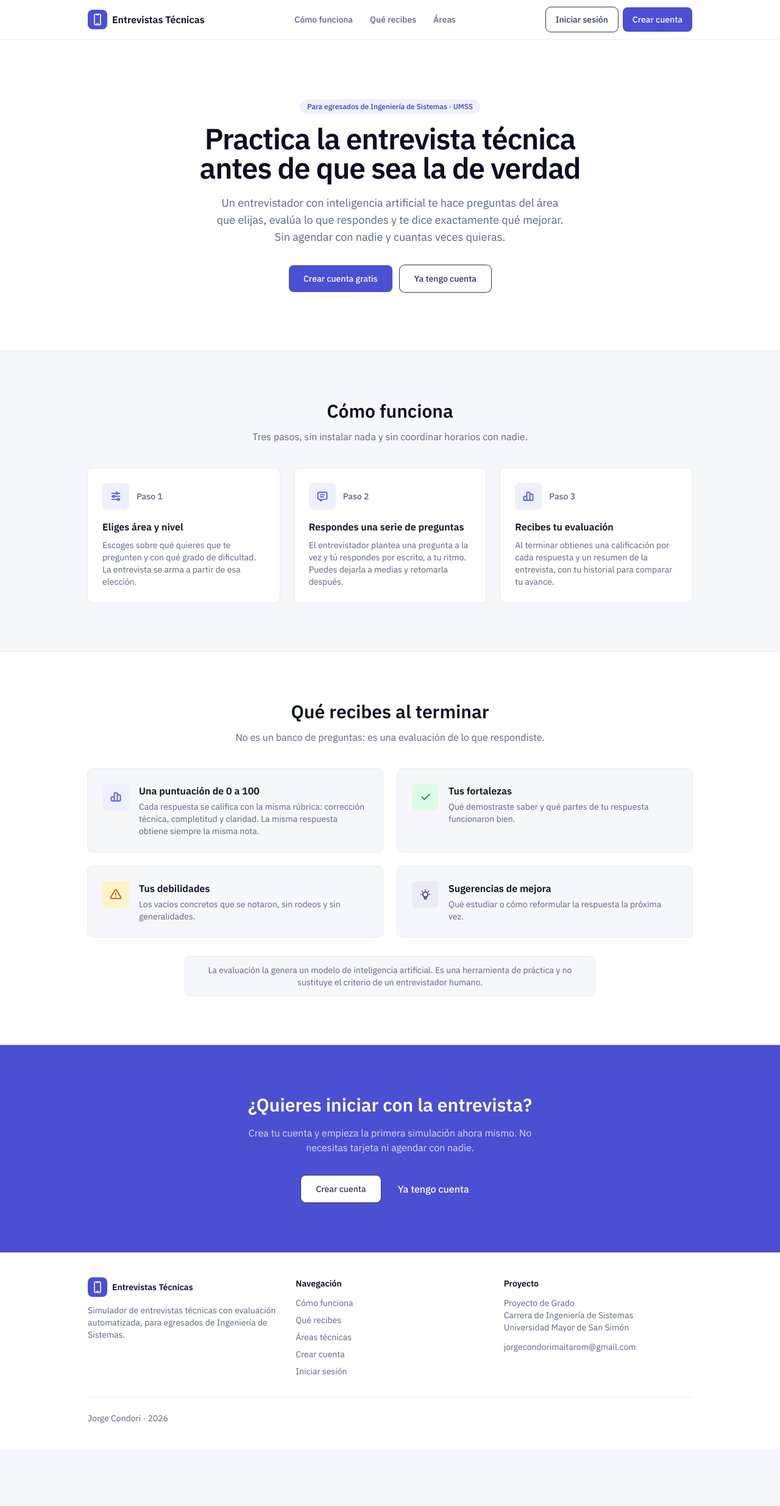
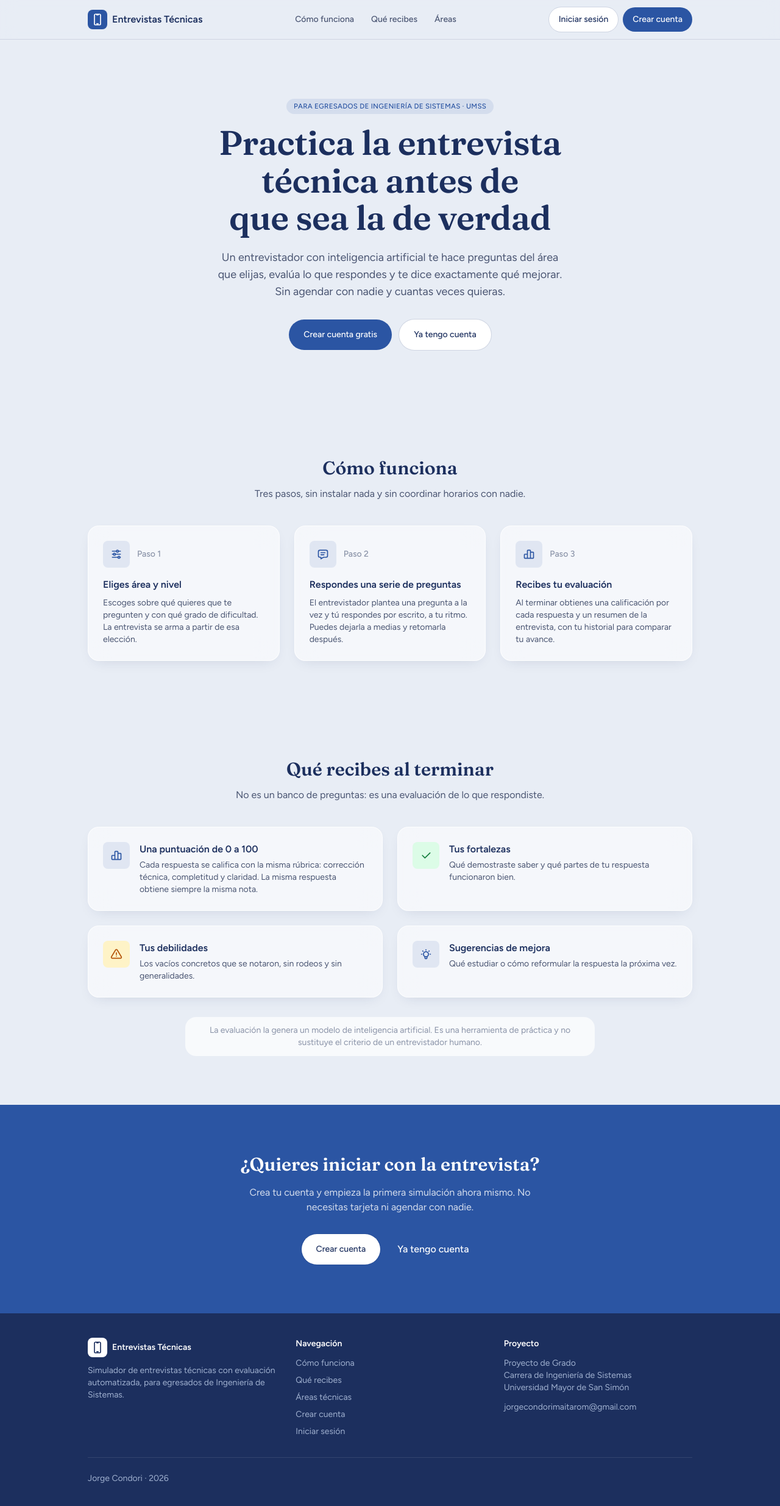
Before and after one commit to jorgeC00M/Sistema-Entrevista-Tecnica-Desarrollo-Sofware, a React (Vite) app in the folder frontend/: page / in a window 1280 px wide. Shown: the top 2470 px of the page at 61% size. Before the commit the page ends 2376 px from the top, so only its background shows below. Built offline with nearby package versions, Linux system fonts and the light colour scheme; no server answers.

Commit message:
feat: Agregando nnuevo estilo al landing page

```diff
--- a/frontend/src/features/landing/components/FooterLanding.tsx
+++ b/frontend/src/features/landing/components/FooterLanding.tsx
@@ -9,47 +9,47 @@ const ANIO = new Date().getFullYear()
 
 export default function FooterLanding() {
   return (
-    <footer className="border-t border-tinta-100 bg-white">
+    <footer className="bg-vidrio-ink">
       <div className="mx-auto max-w-5xl px-4 py-10">
         <div className="grid gap-8 sm:grid-cols-3">
           <div>
-            <div className="flex items-center gap-2 text-tinta-950">
-              <span className="flex h-8 w-8 items-center justify-center rounded-control bg-iris-600 text-white">
+            <div className="flex items-center gap-2 text-white">
+              <span className="flex h-8 w-8 items-center justify-center rounded-control bg-white text-vidrio-ink">
                 <Icono nombre="marca" className="h-5 w-5" />
               </span>
               <span className="text-sm font-semibold">Entrevistas Técnicas</span>
             </div>
-            <p className="mt-3 text-sm text-tinta-500">
+            <p className="mt-3 text-sm text-vidrio-sidebar-muted">
               Simulador de entrevistas técnicas con evaluación automatizada, para egresados de
               Ingeniería de Sistemas.
             </p>
           </div>
 
           <nav aria-label="Secciones">
-            <h2 className="text-sm font-semibold text-tinta-950">Navegación</h2>
+            <h2 className="text-sm font-semibold text-white">Navegación</h2>
             <ul className="mt-3 space-y-2 text-sm">
               <li>
-                <a href="#como-funciona" className="text-tinta-500 hover:text-iris-600">
+                <a href="#como-funciona" className="text-vidrio-sidebar-muted hover:text-white">
                   Cómo funciona
                 </a>
               </li>
               <li>
-                <a href="#que-recibes" className="text-tinta-500 hover:text-iris-600">
+                <a href="#que-recibes" className="text-vidrio-sidebar-muted hover:text-white">
                   Qué recibes
                 </a>
               </li>
               <li>
-                <a href="#areas" className="text-tinta-500 hover:text-iris-600">
+                <a href="#areas" className="text-vidrio-sidebar-muted hover:text-white">
                   Áreas técnicas
                 </a>
               </li>
               <li>
-                <Link to="/registro" className="text-tinta-500 hover:text-iris-600">
+                <Link to="/registro" className="text-vidrio-sidebar-muted hover:text-white">
                   Crear cuenta
                 </Link>
               </li>
               <li>
-                <Link to="/login" className="text-tinta-500 hover:text-iris-600">
+                <Link to="/login" className="text-vidrio-sidebar-muted hover:text-white">
                   Iniciar sesión
                 </Link>
               </li>
@@ -57,23 +57,23 @@ export default function FooterLanding() {
           </nav>
 
           <div>
-            <h2 className="text-sm font-semibold text-tinta-950">Proyecto</h2>
-            <p className="mt-3 text-sm text-tinta-500">
+            <h2 className="text-sm font-semibold text-white">Proyecto</h2>
+            <p className="mt-3 text-sm text-vidrio-sidebar-muted">
               Proyecto de Grado
               <br />
               Carrera de Ingeniería de Sistemas
               <br />
               Universidad Mayor de San Simón
             </p>
-            <p className="mt-3 text-sm text-tinta-500">
-              <a href={`mailto:${CORREO_CONTACTO}`} className="hover:text-iris-600">
+            <p className="mt-3 text-sm text-vidrio-sidebar-muted">
+              <a href={`mailto:${CORREO_CONTACTO}`} className="hover:text-white">
                 {CORREO_CONTACTO}
               </a>
             </p>
           </div>
         </div>
 
-        <p className="mt-8 border-t border-tinta-100 pt-6 text-sm text-tinta-500">
+        <p className="mt-8 border-t border-white/10 pt-6 text-sm text-vidrio-sidebar-muted">
           {AUTOR} · {ANIO}
         </p>
       </div>
--- a/frontend/src/features/landing/components/HeaderLanding.tsx
+++ b/frontend/src/features/landing/components/HeaderLanding.tsx
@@ -21,10 +21,10 @@ const SECCIONES = [
  */
 export default function HeaderLanding() {
   return (
-    <header className="sticky top-0 z-20 border-b border-tinta-100 bg-white/90 backdrop-blur">
+    <header className="sticky top-0 z-20 border-b border-vidrio-linea bg-vidrio-bg/80 backdrop-blur-md">
       <div className="mx-auto flex max-w-5xl items-center justify-between gap-4 px-4 py-3">
-        <Link to="/" className="flex shrink-0 items-center gap-2 text-tinta-950">
-          <span className="flex h-8 w-8 items-center justify-center rounded-control bg-iris-600 text-white">
+        <Link to="/" className="flex shrink-0 items-center gap-2 text-vidrio-ink">
+          <span className="flex h-8 w-8 items-center justify-center rounded-control bg-vidrio-acento text-white">
             <Icono nombre="marca" className="h-5 w-5" />
           </span>
           <span className="text-sm font-semibold sm:text-base">Entrevistas Técnicas</span>
@@ -37,7 +37,7 @@ export default function HeaderLanding() {
             <a
               key={s.href}
               href={s.href}
-              className="rounded-control px-3 py-2 text-sm font-medium text-tinta-500 transition hover:bg-tinta-100 hover:text-tinta-950"
+              className="rounded-control px-3 py-2 text-sm font-medium text-vidrio-texto transition hover:bg-vidrio-field hover:text-vidrio-ink"
             >
               {s.etiqueta}
             </a>
@@ -46,10 +46,14 @@ export default function HeaderLanding() {
 
         <div className="flex shrink-0 items-center gap-2">
           <Link to="/login">
-            <Boton variante="secundario">Iniciar sesión</Boton>
+            <Boton variante="vidrio-secundario" forma="pildora">
+              Iniciar sesión
+            </Boton>
           </Link>
           <Link to="/registro" className="hidden sm:block">
-            <Boton>Crear cuenta</Boton>
+            <Boton variante="vidrio" forma="pildora">
+              Crear cuenta
+            </Boton>
           </Link>
         </div>
       </div>
--- a/frontend/src/features/landing/pages/EntradaRaiz.tsx
+++ b/frontend/src/features/landing/pages/EntradaRaiz.tsx
@@ -15,7 +15,7 @@ import LandingPage from '@/features/landing/pages/LandingPage'
 export default function EntradaRaiz() {
   const { usuario, cargando } = useAuth()
 
-  if (cargando) return <Spinner texto="Verificando sesión…" />
+  if (cargando) return <Spinner texto="Verificando sesión…" tono="vidrio" />
   if (usuario) return <Navigate to="/nueva-entrevista" replace />
 
   return <LandingPage />
--- a/frontend/src/features/landing/pages/LandingPage.tsx
+++ b/frontend/src/features/landing/pages/LandingPage.tsx
@@ -17,7 +17,11 @@ export default function LandingPage() {
   const hayAreas = (catalogos?.areas.length ?? 0) > 0
 
   return (
-    <div className="min-h-screen bg-white">
+    // Sistema "vidrio": fondo y tipografía propios de toda la landing,
+    // fijados una sola vez aquí — el resto del árbol hereda por cascada,
+    // igual que RutaProtegida.tsx en el dashboard y TarjetaAuth.tsx en
+    // login/registro. tinta/iris no aparecen en ningún hijo de este nodo.
+    <div className="min-h-screen bg-vidrio-bg font-['Figtree'] text-vidrio-texto">
       <a href="#contenido" className="salto-al-contenido">
         Saltar al contenido
       </a>
--- a/frontend/src/features/landing/sections/AreasTecnicas.tsx
+++ b/frontend/src/features/landing/sections/AreasTecnicas.tsx
@@ -11,34 +11,37 @@ export default function AreasTecnicas({ areas, niveles }: Props) {
   const { ref, visible } = useRevelarAlEntrar<HTMLElement>()
 
   return (
-    <section id="areas" ref={ref} className="scroll-mt-20 bg-tinta-50">
+    <section id="areas" ref={ref} className="scroll-mt-20">
       <div className={`mx-auto max-w-5xl px-4 py-16 sm:py-20 ${clasesRevelado(visible)}`}>
-        <h2 className="text-center text-2xl font-bold text-tinta-950 sm:text-3xl">
+        <h2 className="text-center font-serif text-2xl font-semibold text-vidrio-ink sm:text-3xl">
           Áreas que puedes practicar
         </h2>
-        <p className="mx-auto mt-3 max-w-xl text-center text-tinta-500">
+        <p className="mx-auto mt-3 max-w-xl text-center text-vidrio-texto">
           Elige una y decide el nivel al que quieres que te exijan.
         </p>
 
         <div className="mt-10 grid gap-6 sm:grid-cols-2">
           {areas.map((area) => (
-            <div key={area.codigo} className="rounded-superficie bg-white p-6 ring-1 ring-tinta-100">
-              <span className="flex h-11 w-11 items-center justify-center rounded-control bg-iris-50 text-iris-600">
+            <div
+              key={area.codigo}
+              className="rounded-vidrio border border-vidrio-borde bg-vidrio-card p-6 shadow-[0_8px_24px_-12px_rgba(28,47,94,0.18)] backdrop-blur-[18px]"
+            >
+              <span className="flex h-11 w-11 items-center justify-center rounded-control bg-vidrio-acento-suave text-vidrio-acento">
                 <Icono nombre="area" />
               </span>
-              <h3 className="mt-4 text-base font-semibold text-tinta-950">{area.nombre}</h3>
-              <p className="mt-1 text-sm text-tinta-500">{area.descripcion}</p>
+              <h3 className="mt-4 text-base font-semibold text-vidrio-ink">{area.nombre}</h3>
+              <p className="mt-1 text-sm text-vidrio-texto">{area.descripcion}</p>
             </div>
           ))}
         </div>
 
         {niveles.length > 0 && (
           <div className="mt-8 text-center">
-            <p className="text-sm text-tinta-500">
+            <p className="text-sm text-vidrio-texto">
               Niveles disponibles:{' '}
               {niveles.map((n, i) => (
                 <span key={n.codigo}>
-                  <span className="font-medium text-tinta-700">{n.nombre}</span>
+                  <span className="font-medium text-vidrio-ink">{n.nombre}</span>
                   {i < niveles.length - 1 && ' · '}
                 </span>
               ))}
--- a/frontend/src/features/landing/sections/CierreCTA.tsx
+++ b/frontend/src/features/landing/sections/CierreCTA.tsx
@@ -7,9 +7,9 @@ export default function CierreCTA() {
   const { ref, visible } = useRevelarAlEntrar<HTMLElement>()
 
   return (
-    <section ref={ref} className="bg-iris-600">
+    <section ref={ref} className="bg-vidrio-acento">
       <div className={`mx-auto max-w-3xl px-4 py-16 text-center sm:py-20 ${clasesRevelado(visible)}`}>
-        <h2 className="text-2xl font-bold text-balance text-white sm:text-3xl">
+        <h2 className="font-serif text-2xl font-semibold text-balance text-white sm:text-3xl">
           ¿Quieres iniciar con la entrevista?
         </h2>
         <p className="mx-auto mt-4 max-w-lg text-white/80">
@@ -19,9 +19,13 @@ export default function CierreCTA() {
 
         <div className="mt-8 flex flex-col items-center justify-center gap-3 sm:flex-row">
           <Link to="/registro" className="w-full sm:w-auto">
-            {/* Botón blanco sobre iris: la variante secundaria ya es blanca
+            {/* Botón blanco sobre el acento: vidrio-secundario ya es blanco
                 con anillo, que es exactamente el contraste que hace falta aquí. */}
-            <Boton variante="secundario" className="w-full px-6 py-3 text-base sm:w-auto">
+            <Boton
+              variante="vidrio-secundario"
+              forma="pildora"
+              className="h-[50px] w-full px-6 text-base sm:w-auto"
+            >
               Crear cuenta
             </Boton>
           </Link>
--- a/frontend/src/features/landing/sections/ComoFunciona.tsx
+++ b/frontend/src/features/landing/sections/ComoFunciona.tsx
@@ -32,12 +32,12 @@ export default function ComoFunciona({ totalPreguntas }: Props) {
   ]
 
   return (
-    <section id="como-funciona" ref={ref} className="scroll-mt-20 bg-tinta-50">
+    <section id="como-funciona" ref={ref} className="scroll-mt-20">
       <div className={`mx-auto max-w-5xl px-4 py-16 sm:py-20 ${clasesRevelado(visible)}`}>
-        <h2 className="text-center text-2xl font-bold text-tinta-950 sm:text-3xl">
+        <h2 className="text-center font-serif text-2xl font-semibold text-vidrio-ink sm:text-3xl">
           Cómo funciona
         </h2>
-        <p className="mx-auto mt-3 max-w-xl text-center text-tinta-500">
+        <p className="mx-auto mt-3 max-w-xl text-center text-vidrio-texto">
           Tres pasos, sin instalar nada y sin coordinar horarios con nadie.
         </p>
 
@@ -45,16 +45,16 @@ export default function ComoFunciona({ totalPreguntas }: Props) {
           {pasos.map((paso, indice) => (
             <li
               key={paso.titulo}
-              className="rounded-superficie bg-white p-6 ring-1 ring-tinta-100"
+              className="rounded-vidrio border border-vidrio-borde bg-vidrio-card p-6 shadow-[0_8px_24px_-12px_rgba(28,47,94,0.18)] backdrop-blur-[18px]"
             >
               <div className="flex items-center gap-3">
-                <span className="flex h-11 w-11 shrink-0 items-center justify-center rounded-control bg-iris-50 text-iris-600">
+                <span className="flex h-11 w-11 shrink-0 items-center justify-center rounded-control bg-vidrio-acento-suave text-vidrio-acento">
                   <Icono nombre={paso.icono} />
                 </span>
-                <span className="text-sm font-medium text-tinta-500">Paso {indice + 1}</span>
+                <span className="text-sm font-medium text-vidrio-muted">Paso {indice + 1}</span>
               </div>
-              <h3 className="mt-4 text-base font-semibold text-tinta-950">{paso.titulo}</h3>
-              <p className="mt-2 text-sm text-tinta-500">{paso.texto}</p>
+              <h3 className="mt-4 text-base font-semibold text-vidrio-ink">{paso.titulo}</h3>
+              <p className="mt-2 text-sm text-vidrio-texto">{paso.texto}</p>
             </li>
           ))}
         </ol>
--- a/frontend/src/features/landing/sections/Hero.tsx
+++ b/frontend/src/features/landing/sections/Hero.tsx
@@ -8,17 +8,29 @@ interface Props {
 
 export default function Hero({ totalPreguntas }: Props) {
   return (
-    <section className="border-b border-tinta-100 bg-white">
+    <section className="relative overflow-hidden">
+      {/* Manchas decorativas: puramente ornamentales, para que el efecto de
+          vidrio de las tarjetas más abajo tenga algo de color detrás sobre
+          lo que recortarse. Sin imágenes nuevas, solo CSS. */}
+      <div
+        aria-hidden="true"
+        className="pointer-events-none absolute -top-24 left-1/2 -z-10 h-[26rem] w-[26rem] -translate-x-[60%] rounded-full bg-vidrio-acento-suave blur-3xl"
+      />
+      <div
+        aria-hidden="true"
+        className="pointer-events-none absolute top-10 right-1/2 -z-10 h-[20rem] w-[20rem] translate-x-[70%] rounded-full bg-vidrio-acento-suave blur-3xl"
+      />
+
       <div className="mx-auto max-w-3xl px-4 py-16 text-center sm:py-24">
-        <p className="mb-4 inline-block rounded-full bg-iris-50 px-3 py-1 text-xs font-medium text-iris-700">
+        <p className="mb-4 inline-block rounded-full bg-vidrio-acento-suave px-3 py-1 text-[0.72rem] font-medium tracking-wide text-vidrio-acento uppercase">
           Para egresados de Ingeniería de Sistemas · UMSS
         </p>
 
-        <h1 className="text-3xl font-bold tracking-tight text-balance text-tinta-950 sm:text-5xl">
+        <h1 className="font-serif text-[2.8rem] leading-[1.1] font-semibold tracking-[-0.01em] text-balance text-vidrio-ink sm:text-[3.5rem]">
           Practica la entrevista técnica antes de que sea la de verdad
         </h1>
 
-        <p className="mx-auto mt-5 max-w-xl text-base text-tinta-500 sm:text-lg">
+        <p className="mx-auto mt-5 max-w-xl text-base text-vidrio-texto sm:text-lg">
           Un entrevistador con inteligencia artificial te hace preguntas del área que elijas,
           evalúa lo que respondes y te dice exactamente qué mejorar. Sin agendar con nadie y
           cuantas veces quieras.
@@ -26,17 +38,27 @@ export default function Hero({ totalPreguntas }: Props) {
 
         <div className="mt-8 flex flex-col items-center justify-center gap-3 sm:flex-row">
           <Link to="/registro" className="w-full sm:w-auto">
-            <Boton className="w-full px-6 py-3 text-base sm:w-auto">Crear cuenta gratis</Boton>
+            <Boton
+              variante="vidrio"
+              forma="pildora"
+              className="h-[50px] w-full px-6 text-base sm:w-auto"
+            >
+              Crear cuenta gratis
+            </Boton>
           </Link>
           <Link to="/login" className="w-full sm:w-auto">
-            <Boton variante="secundario" className="w-full px-6 py-3 text-base sm:w-auto">
+            <Boton
+              variante="vidrio-secundario"
+              forma="pildora"
+              className="h-[50px] w-full px-6 text-base sm:w-auto"
+            >
               Ya tengo cuenta
             </Boton>
           </Link>
         </div>
 
         {totalPreguntas !== null && (
-          <p className="mt-6 text-sm text-tinta-500">
+          <p className="mt-6 text-sm text-vidrio-muted">
             {totalPreguntas} preguntas por entrevista · Respuestas escritas · Resultados al
             instante
           </p>
--- a/frontend/src/features/landing/sections/QueRecibes.tsx
+++ b/frontend/src/features/landing/sections/QueRecibes.tsx
@@ -8,7 +8,7 @@ const ENTREGABLES: { icono: NombreDeIcono; titulo: string; texto: string; color:
     titulo: 'Una puntuación de 0 a 100',
     texto:
       'Cada respuesta se califica con la misma rúbrica: corrección técnica, completitud y claridad. La misma respuesta obtiene siempre la misma nota.',
-    color: 'bg-iris-50 text-iris-600',
+    color: 'bg-vidrio-acento-suave text-vidrio-acento',
   },
   {
     icono: 'fortaleza',
@@ -26,7 +26,7 @@ const ENTREGABLES: { icono: NombreDeIcono; titulo: string; texto: string; color:
     icono: 'sugerencia',
     titulo: 'Sugerencias de mejora',
     texto: 'Qué estudiar o cómo reformular la respuesta la próxima vez.',
-    color: 'bg-tinta-100 text-tinta-700',
+    color: 'bg-vidrio-acento-suave text-vidrio-acento',
   },
 ]
 
@@ -34,26 +34,29 @@ export default function QueRecibes() {
   const { ref, visible } = useRevelarAlEntrar<HTMLElement>()
 
   return (
-    <section id="que-recibes" ref={ref} className="scroll-mt-20 border-y border-tinta-100 bg-white">
+    <section id="que-recibes" ref={ref} className="scroll-mt-20">
       <div className={`mx-auto max-w-5xl px-4 py-16 sm:py-20 ${clasesRevelado(visible)}`}>
-        <h2 className="text-center text-2xl font-bold text-tinta-950 sm:text-3xl">
+        <h2 className="text-center font-serif text-2xl font-semibold text-vidrio-ink sm:text-3xl">
           Qué recibes al terminar
         </h2>
-        <p className="mx-auto mt-3 max-w-xl text-center text-tinta-500">
+        <p className="mx-auto mt-3 max-w-xl text-center text-vidrio-texto">
           No es un banco de preguntas: es una evaluación de lo que respondiste.
         </p>
 
         <div className="mt-10 grid gap-6 sm:grid-cols-2">
           {ENTREGABLES.map((e) => (
-            <div key={e.titulo} className="flex gap-4 rounded-superficie bg-tinta-50 p-6 ring-1 ring-tinta-100">
+            <div
+              key={e.titulo}
+              className="flex gap-4 rounded-vidrio border border-vidrio-borde bg-vidrio-card p-6 shadow-[0_8px_24px_-12px_rgba(28,47,94,0.18)] backdrop-blur-[18px]"
+            >
               <span
                 className={`flex h-11 w-11 shrink-0 items-center justify-center rounded-control ${e.color}`}
               >
                 <Icono nombre={e.icono} />
               </span>
               <div>
-                <h3 className="text-base font-semibold text-tinta-950">{e.titulo}</h3>
-                <p className="mt-1 text-sm text-tinta-500">{e.texto}</p>
+                <h3 className="text-base font-semibold text-vidrio-ink">{e.titulo}</h3>
+                <p className="mt-1 text-sm text-vidrio-texto">{e.texto}</p>
               </div>
             </div>
           ))}
@@ -61,7 +64,7 @@ export default function QueRecibes() {
 
         {/* El alcance del perfil obliga a decirlo, y decirlo aquí —donde se está
             leyendo qué se recibe— es más honesto que esconderlo en el pie. */}
-        <p className="mx-auto mt-8 max-w-2xl rounded-control bg-tinta-50 px-4 py-3 text-center text-sm text-tinta-500 ring-1 ring-tinta-100">
+        <p className="mx-auto mt-8 max-w-2xl rounded-vidrio bg-vidrio-field px-4 py-3 text-center text-sm text-vidrio-muted">
           La evaluación la genera un modelo de inteligencia artificial. Es una herramienta de
           práctica y no sustituye el criterio de un entrevistador humano.
         </p>
--- a/frontend/src/styles/index.css
+++ b/frontend/src/styles/index.css
@@ -145,7 +145,7 @@ body {
 }
 
 .salto-al-contenido:focus {
-  @apply not-sr-only fixed top-3 left-3 z-50 rounded-control bg-iris-600 px-4 py-2 text-sm font-medium text-white;
+  @apply not-sr-only fixed top-3 left-3 z-50 rounded-control bg-vidrio-acento px-4 py-2 text-sm font-medium text-white;
 }
 
 /* El revelado al entrar en pantalla desaparece por completo si el sistema
```
